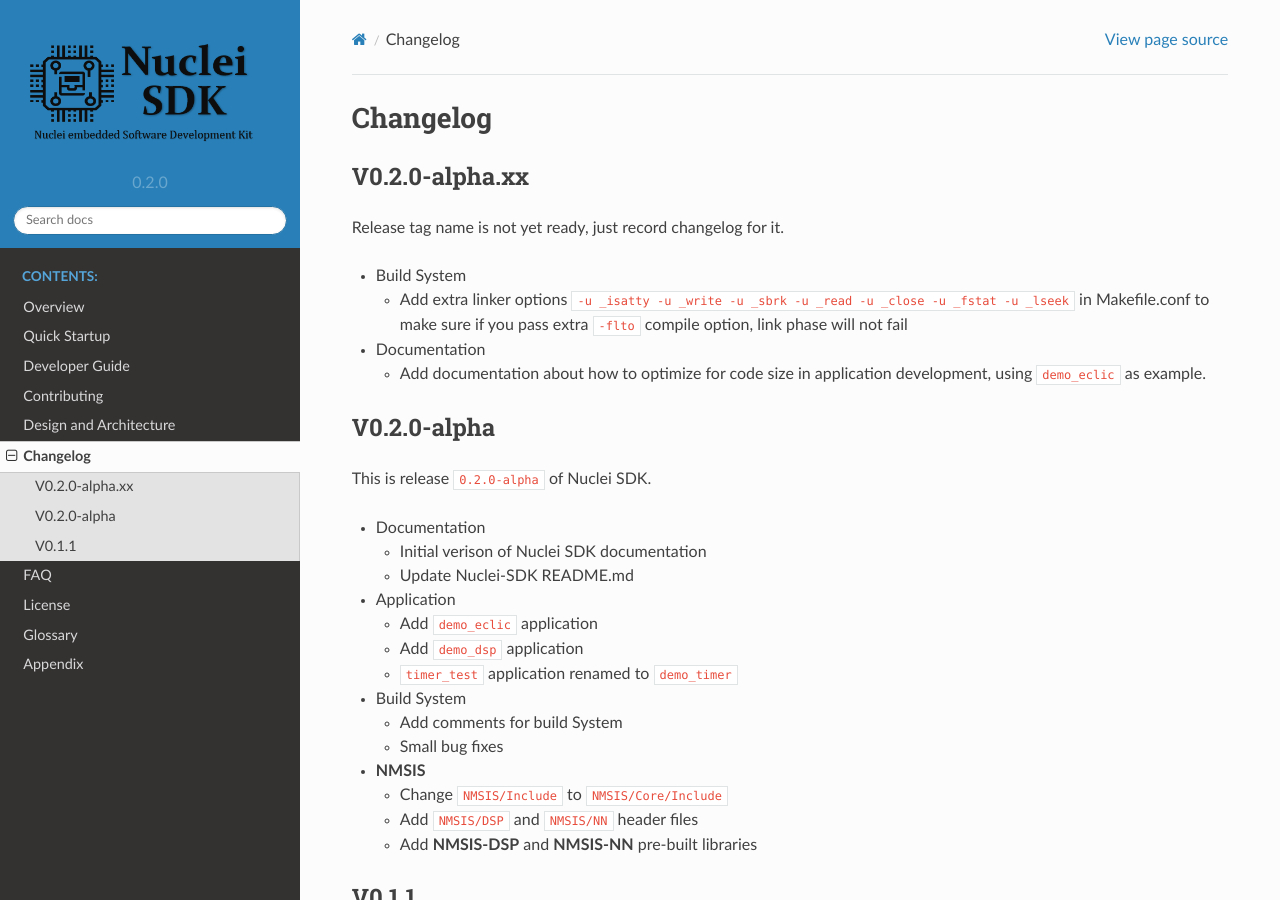
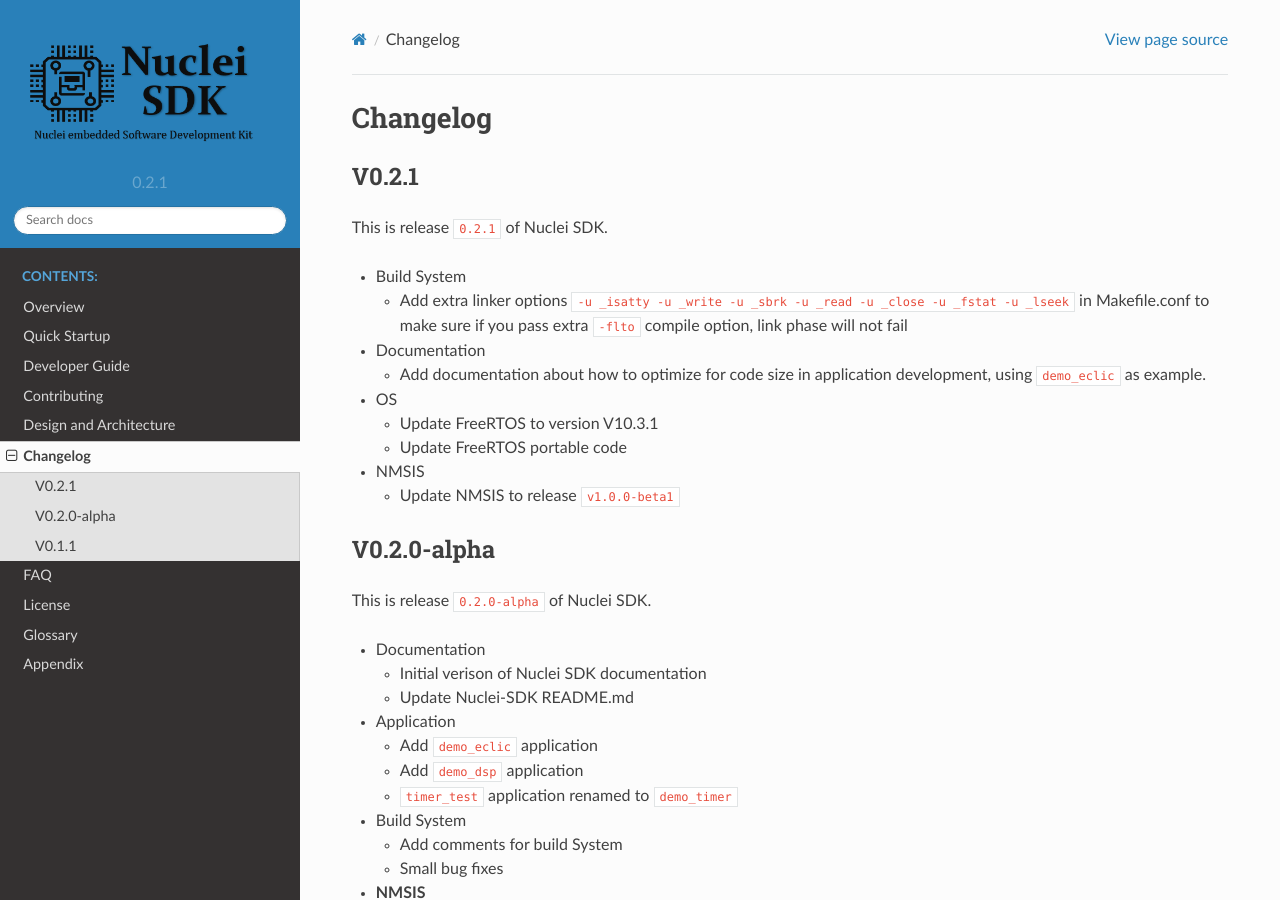
Before and after one commit to Nuclei-Software/nuclei-sdk, a Sphinx documentation site: the page built from doc/source/changelog.rst, in a window 1280 px wide and 900 px high. Built offline with Sphinx 7.4.7 and the Read the Docs theme 2.0.0, drawn with Linux system fonts in a browser that asks for light colours.

Commit message:
env: Bump to version 0.2.1
Signed-off-by: Huaqi Fang <578567190@qq.com>

```diff
--- a/doc/source/changelog.rst
+++ b/doc/source/changelog.rst
@@ -3,10 +3,10 @@
 Changelog
 =========
 
-V0.2.0-alpha.xx
----------------
+V0.2.1
+------
 
-Release tag name is not yet ready, just record changelog for it.
+This is release ``0.2.1`` of Nuclei SDK.
 
 * Build System
 
@@ -17,6 +17,16 @@
 
   - Add documentation about how to optimize for code size in application development, using ``demo_eclic``
     as example.
+
+* OS
+
+  - Update FreeRTOS to version V10.3.1
+  - Update FreeRTOS portable code
+
+* NMSIS
+
+  - Update NMSIS to release ``v1.0.0-beta1``
+
 
 V0.2.0-alpha
 ------------
--- a/doc/source/conf.py
+++ b/doc/source/conf.py
@@ -21,10 +21,10 @@
 author = 'Nuclei'
 
 # The short X.Y version
-version = '0.2.0'
+version = '0.2.1'
 
 # The full version, including alpha/beta/rc tags
-release = '0.2.0-alpha'
+release = '0.2.1'
 
 
 # -- General configuration ---------------------------------------------------
--- a/package.json
+++ b/package.json
@@ -1,6 +1,6 @@
 {
     "name": "framework-nuclei-sdk",
     "description": "Nuclei N/NX Embedded SDK",
-    "version": "0.2.0",
+    "version": "0.3.0",
     "url": "https://github.com/Nuclei-Software/nuclei-sdk/"
 }
```
